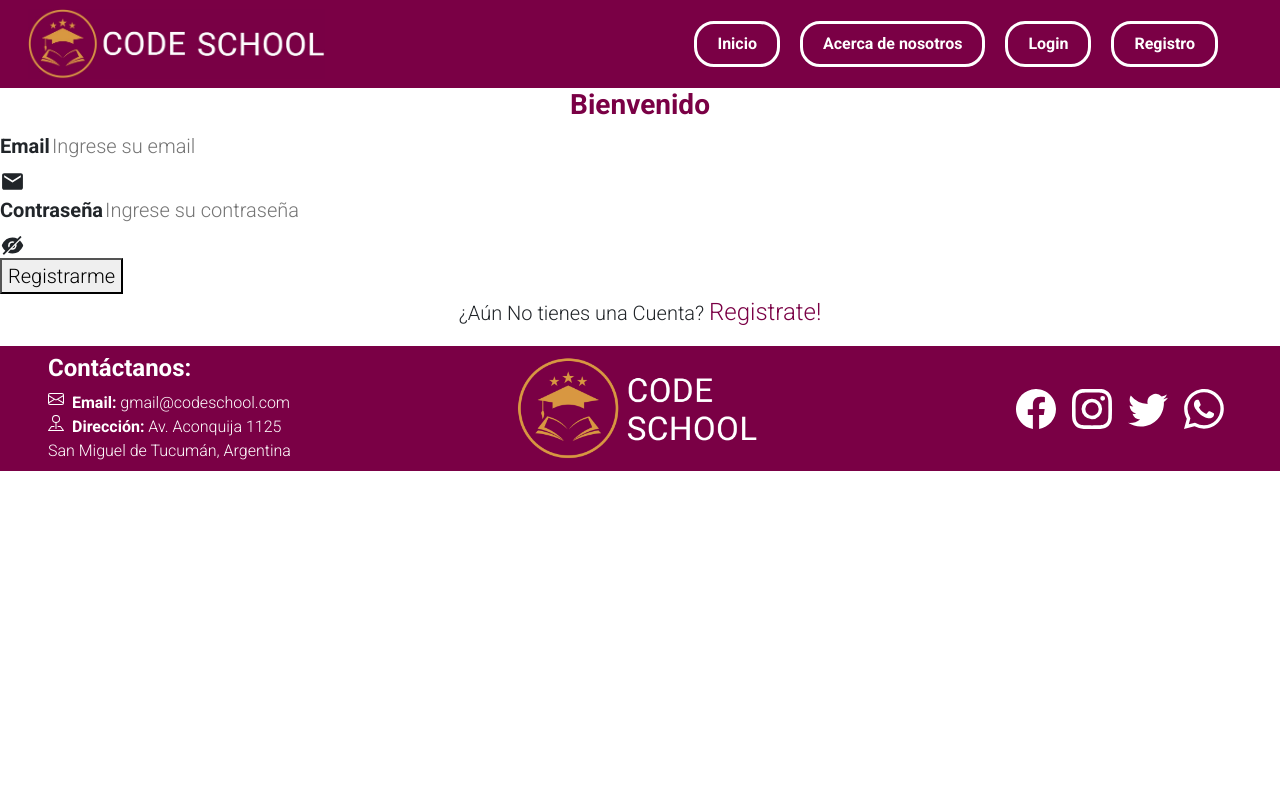
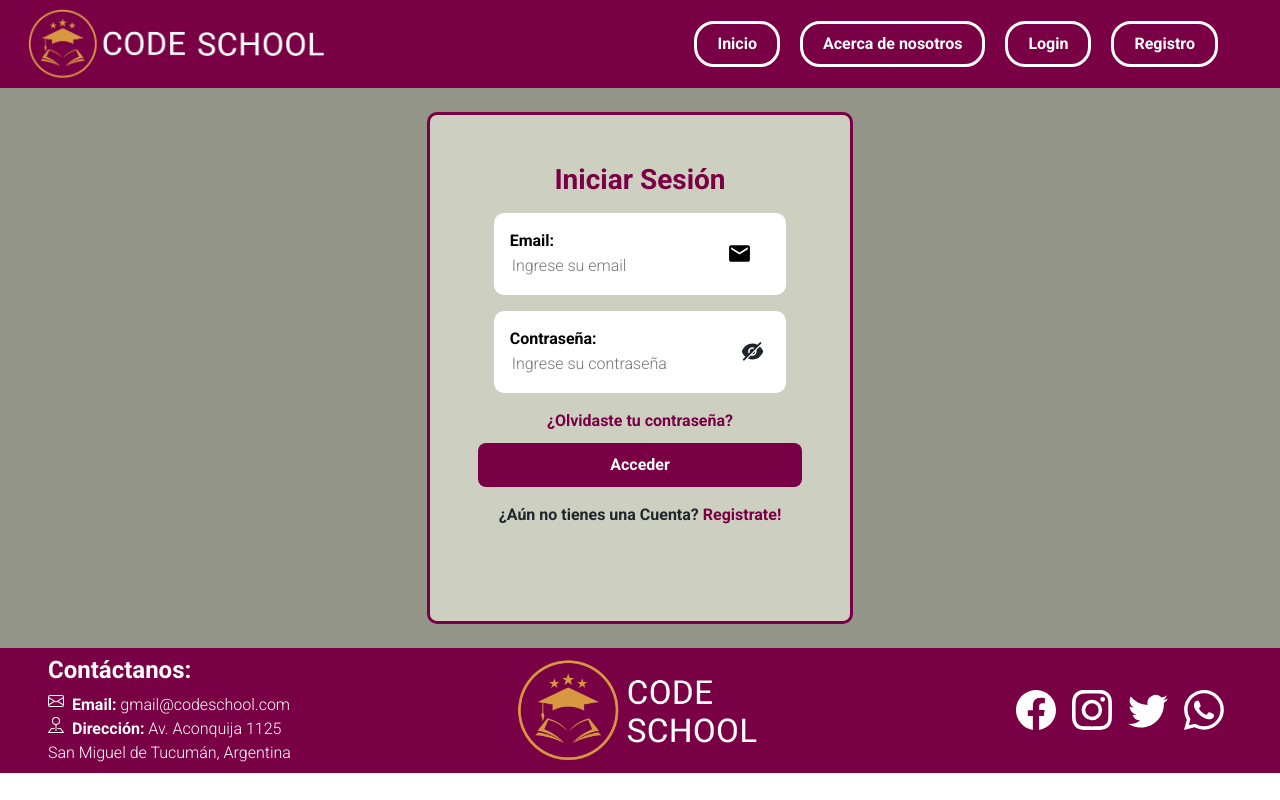
Before and after one commit to gsantolaya/school-project-frontend, a React (Create React App) app: page /login in a window 1280 px wide. Built offline with nearby package versions, Linux system fonts and the light colour scheme.

Commit message:
conectando register con la db

```diff
--- a/src/auth/pages/Auth.css
+++ b/src/auth/pages/Auth.css
@@ -1,25 +1,32 @@
-
-
-
-
-
-/* *{
+.authContainer {
+    background-color: #CDCFC0 !important;
+    width: 100vw;
+    min-height: 70vh;
+    color: #7a0045 !important;
+    display: flex;
+    align-items: center;
+    justify-content: center;
     padding: 0;
     margin: 0;
     box-sizing: border-box;
     outline: none
 }
+.formLoginContainer {
+    margin-top: 10px;
+    margin-bottom: 10px;
+    border: #7A0045 solid 3px;
+    border-radius: 8px;
+    min-width: 200px;
+    width: 60%;
+    max-width: 500px;
+    padding-left: 40px;
+    padding-right: 40px;
+    display: flex;
+    flex-direction: column;
+    justify-content: center;
 
-.containerAuth{
-    width: 100vw;
-    height: 90vh;
-    display: flex;
-    align-items: center;
-    justify-content: center;
-    background-color: #CDCFC0 ;
 }
-
-.formContainer{
+.formRegisterContainer {
     margin-top: 10px;
     margin-bottom: 20px;
     border: #7A0045 solid 3px;
@@ -31,40 +38,8 @@
     display: flex;
     flex-direction: column;
     justify-content: center;
-
 }
-@media (max-width: 820px) {
-    .formContainer {
-      width: 90%;
-      height: auto;
-    }
-  }
-
-.form{
-    margin-top: 20px;
-    display: flex;
-    flex-direction: column;
-    gap: 25px;
-    }
-
-    .inputContainer{
-        display: flex;
-        justify-content: space-between;
-        align-items: center;
-        background-color: #ececec;
-        padding: 10px;
-        border-radius: 8px;
-    }
-
-
-.left{
-        display: flex;
-        flex-direction: column ;
-        gap: 3px;
-        width: 80%;
-  }
-
-button{
+.loginButton {
     margin-top: 10px;
     border: none;
     width: 100%;
@@ -76,15 +51,43 @@ button{
     border-radius: 8px;
     transition-duration: 1s;
 }
-
-button:hover{
-    background-color:#f05aaf;
+.loginButton:hover {
+    background-color: #f05aaf;
     color: white;
 
 }
-
-link{
+.loginLink {
     cursor: pointer;
+    color: #7A0045;
+    text-decoration: none;
+    cursor: "pointer";
+}
+.loginLink:hover{
+    color: #7A0045;
+    text-decoration:underline
+}
+.left{
+    display: flex;
+    flex-direction: column ;
+    gap: 3px;
+    width: 80%;
+}
+.inputContainer{
+    display: flex;
+    justify-content: space-between;
+    align-items: center;
+    background-color: #ececec;
+    padding: 10px;
+    border-radius: 8px;
     color: black;
-    text-decoration: none;
-} */
+}
+@media (max-width: 820px) {
+    .inputContainer {
+        display: flex;
+        justify-content: space-between;
+        align-items: center;
+        background-color: #ececec;
+        padding: 10px;
+        border-radius: 8px;
+    }
+}
--- /dev/null
+++ b/src/auth/pages/LoginScreen.css
@@ -0,0 +1,76 @@
+.loginContainer {
+    background-color: #95968a !important;
+    min-height: 70vh;
+    color: #7a0045 !important;
+    display: flex;
+    justify-content: center;
+}
+
+.formLogin {
+    background-color: #CDCFC0 !important;
+    border: #7a0045 solid 3px;
+    border-radius: 10px;
+}
+
+.loginTitle {
+    color: #7a0045;
+    font-weight: bold;
+    text-align: center;
+}
+
+.formGroupLogin {
+    background-color: white;
+    border-radius: 10px;
+    color: black;
+    font-weight: bold;
+    display: flex;
+}
+
+.spamLogin {
+    color: red;
+    text-decoration: none;
+    font-weight: lighter;
+}
+
+.inputLogin {
+    border: 0px;
+}
+
+.inputLogin:focus {
+    outline: none;
+    border-bottom-color: #ccc;
+}
+
+.loginButton {
+    margin-top: 10px;
+    border: none;
+    width: 100%;
+    padding: 10px 0;
+    cursor: pointer;
+    font-weight: bold;
+    color: white;
+    background-color: #7A0045;
+    border-radius: 8px;
+    transition-duration: 1s;
+}
+
+.loginButton:hover {
+    background-color: #f05aaf;
+    color: white;
+
+}
+.registerLink{
+    color: #7A0045;
+    text-decoration: none;
+}
+.registerLink:hover{
+    color: #7A0045;
+    text-decoration: underline;
+}
+@media screen and (max-width: 576px) {
+    .formLogin {
+        min-height: 70vh;
+        border: none;
+        border-radius: 0px;
+    }
+}
--- a/src/auth/pages/LoginScreen.jsx
+++ b/src/auth/pages/LoginScreen.jsx
@@ -3,10 +3,10 @@ import { Link, useNavigate } from "react-router-dom";
 import { useForm } from "react-hook-form";
 import axios from "axios";
 import Form from "react-bootstrap/Form";
-import "./Auth.css";
+import "./LoginScreen.css";
 import { tokenIsValid } from "../../utils/TokenIsValid";
 import { MdEmail } from "react-icons/md";
-import { AiFillEye, AiFillEyeInvisible} from "react-icons/ai";
+import { AiFillEye, AiFillEyeInvisible } from "react-icons/ai";
 
 
 export const LoginScreen = () => {
@@ -19,9 +19,7 @@ export const LoginScreen = () => {
   } = useForm();
 
   const Submit = (data) => {
-    console.log(data);
-    axios
-      .post("http://localhost:8060/api/users/login", data)
+    axios.post("http://localhost:8060/api/users/login", data)
       .then((res) => {
         let value = res.data.token;
         localStorage.setItem("token", value);
@@ -37,84 +35,41 @@ export const LoginScreen = () => {
   }, [navigate]);
 
   return (
-
-    <div className="containerAuth">
-      <div className="formContainer">
-        <h3
-          className="text-center fw-bolder fs-3"
-          style={{ color: " #7A0045" }}
-        >
-          Bienvenido
-        </h3>
+    <div className="loginContainer">
+      <div className="formLogin col-12 col-md-4 py-5 m-md-4 pt-md-5 px-md-5 pb-md-4">
+        <h3 className="loginTitle mb-3">Iniciar Sesión</h3>
         <Form onSubmit={handleSubmit(Submit)}>
-          <Form.Group className="inputContainer" controlId="formBasicEmail">
-            <div className="left">
-              <Form.Label className="fs-5 fw-bold">Email</Form.Label>
-              <input
-                className="fs-5 border-0 "
-                style={{ color: "#2f2f2f", background: "inherit" }}
-                type="email"
-                placeholder="Ingrese su email"
-
-                id="email"
-                name="email"
-                {...register("email", { required: true })}
-              />
-              {errors?.email && (
-                <span className="text-danger">Este campo es requerido</span>
-              )}
+          <Form.Group className="formGroupLogin p-3 m-3" controlId="formBasicEmail">
+            <div className="col-10">
+              <Form.Label className="d-inline">Email:</Form.Label>
+              <input className="inputLogin d-block" type="email" placeholder="Ingrese su email" id="email" name="email" {...register("email", { required: true })} />
+              {errors?.email && (<span className="spamLogin">Este campo es requerido</span>)}
             </div>
-            <MdEmail size={25}/>
-
+            <div className="d-flex align-items-center">
+              <MdEmail size={25} />
+            </div>
           </Form.Group>
-
-          <Form.Group className=" inputContainer" controlId="formBasicPassword">
-            <div className="left">
-              <Form.Label className="fs-5 fw-bold">Contraseña</Form.Label>
-              <input
-                className="fs-5  border-0 "
-                style={{ color: "#2f2f2f", background: "inherit" }}
-                type={showPassword ? "text": "password"}
-                placeholder="Ingrese su contraseña"
-                id="password"
-                name="password"
-                {...register("password", {
-                  required: true,
-                  pattern: /^(?=.*[a-z])(?=.*[A-Z])(?=.*\d)[a-zA-Z\d]{6,}$/,
-                })}
-              />
-              {errors?.password && (
-                <span className="text-danger">Este campo es requerido. </span>
-              )}
-              {errors?.password && errors.password.type === "pattern" && (
-                <span className="text-danger">
-                  La contraseña debe tener al menos 6 caracteres, una mayuscula
-                  y un numero
-                </span>
-              )}
+          <Form.Group className="formGroupLogin p-3 m-3" controlId="formBasicPassword">
+            <div className="col-10">
+              <Form.Label className="d-inline">Contraseña:</Form.Label>
+              <input className="inputLogin d-block" type={showPassword ? "text" : "password"} placeholder="Ingrese su contraseña" id="password" name="password"
+                {...register("password", { required: true, pattern: /^(?=.*[a-z])(?=.*[A-Z])(?=.*\d)[a-zA-Z\d]{6,}$/, })} />
+              {errors?.password && (<span className="spamLogin">Este campo es requerido. </span>)}
+              {errors?.password && errors.password.type === "pattern" &&
+                (<span className="spamLogin">La contraseña debe tener al menos 6 caracteres, una mayuscula y un número.</span>)}
             </div>
-            <div onClick={()=>setShowPassword(!showPassword)} >
-            {showPassword ? <AiFillEye size={25}/> : <AiFillEyeInvisible size={25}/>}
-
+            <div className="d-flex align-items-center btn" onClick={() => setShowPassword(!showPassword)}>
+              {showPassword ? <AiFillEye size={25} /> : <AiFillEyeInvisible size={25} />}
             </div>
-
           </Form.Group>
-
-          <button className="fs-5" type="submit">
-            Registrarme
-          </button>
-          <p className="text-center fs-5">
-            ¿Aún No tienes una Cuenta?{" "}
-            <Link
-              className="fs-4"
-              to={"/register"}
-              style={{
-                textDecoration: "none",
-                color: " #7A0045",
-                cursor: "pointer",
-              }}
-            >
-              Registrate!
+          <div className="text-center">
+            <Link className="registerLink " to={"/error404"}><b>¿Olvidaste tu contraseña?</b></Link>
+          </div>
+          <button className="loginButton" type="submit">Acceder</button>
+          <p className="text-dark fw-bold mt-3 text-center">
+            ¿Aún no tienes una Cuenta?{" "}
+            <Link className="registerLink" to={"/register"}>
+              <b>Registrate!</b>
             </Link>
           </p>
         </Form>
--- a/src/auth/pages/RegisterScreen.jsx
+++ b/src/auth/pages/RegisterScreen.jsx
@@ -1,4 +1,3 @@
-
 import React, { useEffect, useState } from 'react';
 import Form from "react-bootstrap/Form";
 import { useForm } from "react-hook-form";
@@ -6,12 +5,16 @@ import { Link, useNavigate } from "react-router-dom";
 import "./Auth.css";
 import { FaUserAlt } from "react-icons/fa";
 import { MdEmail } from "react-icons/md";
-import { AiFillEye, AiFillEyeInvisible} from "react-icons/ai";
+import { AiFillEye, AiFillEyeInvisible } from "react-icons/ai";
 import { tokenIsValid } from '../../utils/TokenIsValid';
-
+import axios from "axios";
+import emailjs from '@emailjs/browser';
 
 export const RegisterScreen = () => {
   const [showPassword, setShowPassword] = useState(false);
+  const [users, setUsers] = useState([]);
+  const [emailExists, setEmailExists] = useState(false);
+
   const navigate = useNavigate();
   const {
     register,
@@ -19,108 +22,154 @@ export const RegisterScreen = () => {
     formState: { errors },
   } = useForm();
 
+  const checkEmailExists = (email) => {
+    return users.some(user => user.email === email);
+  };
+
   const Submit = (data) => {
-    console.log(data);
+    const { email } = data;
+    if (checkEmailExists(email)) {
+      setEmailExists(true);
+      return;
+    }
+
+    console.log({
+      ...data,
+      "isAdmin": false,
+      "isActivated": true
+    });
+
+    axios.post("http://localhost:8060/api/users", {
+      ...data,
+      "isAdmin": false,
+      "isActivated": true
+    })
+      .then((res) => {
+        alert('usuario creado');
+        const templateParams = {
+          from_name: 'CODE SCHOOL',
+          to_name: `${data.firstName} ${data.lastName}`,
+          to_email: `${data.email}`
+        };
+        emailjs.send('service_5ww2agm', 'template_on5t7by', templateParams, '7vD0FeJBpJC_JXRfq')
+          .then((response) => {
+            console.log('SUCCESS!', response.status, response.text);
+          }, (err) => {
+            console.log('FAILED...', err);
+          });
+      })
+      .catch((err) => console.log(err));
   };
 
   useEffect(() => {
+    axios.get('http://localhost:8060/api/users')
+      .then((response) => {
+        setUsers(response.data);
+      })
+      .catch((err) => console.log(err));
+
     if (tokenIsValid()) {
       navigate("/home");
     }
   }, [navigate]);
 
   return (
-    <div className="containerAuth">
-      <div className="formContainer m-auto">
-        <h3
-          className="text-center fw-bolder fs-3"
-          style={{ color: " #7A0045" }}
-        >
-          Bienvenido a la Página{" "}
-        </h3>
-        <h2
-          className="text-center fw-bolder fs-2"
-          style={{ color: " #7A0045" }}
-        >
-          De Registro
-        </h2>
+    <div className="authContainer">
+      <div className="formRegisterContainer m-auto">
+        <h3 className="text-center fw-bolder fs-3">Bienvenido a la Página</h3>
+        <h2 className="text-center fw-bolder fs-2">De Registro</h2>
         <Form onSubmit={handleSubmit(Submit)}>
           <Form.Group className="inputContainer" controlId="formBasicEmail">
             <div className="left">
               <Form.Label className="fs-5 fw-bold">Nombre</Form.Label>
               <input
-                className="fs-5  border-0 "
+                className="fs-5 border-0"
                 style={{ color: "#2f2f2f", background: "inherit" }}
                 type="text"
                 placeholder="Ingrese su nombre"
                 id="firstName"
-                name="fistName"
-                {...register("fistName",{ required: true })}
+                name="firstName"
+                {...register("firstName", { required: true })}
               />
-              {errors?.fistName && <span className="text-danger">Este campo es requerido</span>}
+              {errors?.firstName && (
+                <span className="text-danger">Este campo es requerido</span>
+              )}
             </div>
-           <FaUserAlt size={25} />
-
+            <FaUserAlt size={25} />
           </Form.Group>
 
           <Form.Group className="inputContainer" controlId="formBasicEmail">
             <div className="left">
               <Form.Label className="fs-5 fw-bold">Apellido</Form.Label>
               <input
-                className="fs-5  border-0 "
+                className="fs-5 border-0"
                 style={{ color: "#2f2f2f", background: "inherit" }}
                 type="text"
                 placeholder="Ingrese su apellido"
                 id="lastName"
                 name="lastName"
-                {...register("lastName",{ required: true })}
+                {...register("lastName", { required: true })}
               />
-                  {errors?.lastName && <span className="text-danger">Este campo es requerido</span>}
+              {errors?.lastName && (
+                <span className="text-danger">Este campo es requerido</span>
+              )}
             </div>
-            <FaUserAlt size={25}/>
+            <FaUserAlt size={25} />
           </Form.Group>
 
           <Form.Group className="inputContainer" controlId="formBasicEmail">
             <div className="left">
               <Form.Label className="fs-5 fw-bold">Email</Form.Label>
               <input
-                className="fs-5 border-0 "
+                className="fs-5 border-0"
                 style={{ color: "#2f2f2f", background: "inherit" }}
                 type="email"
                 placeholder="Ingrese su email"
                 id="email"
                 name="email"
-                {...register("email",{ required: true })}
+                {...register("email", { required: true })}
               />
-              {errors?.email && <span className="text-danger">Este campo es requerido</span>}
+              {errors?.email && (
+                <span className="text-danger">Este campo es requerido</span>
+              )}
+              {emailExists && (
+                <span className="text-danger">El email ya ha sido registrado</span>
+              )}
             </div>
-            <MdEmail size={25}/>
+            <MdEmail size={25} />
           </Form.Group>
 
-          <Form.Group className=" inputContainer" controlId="formBasicPassword">
+          <Form.Group className="inputContainer" controlId="formBasicPassword">
             <div className="left">
               <Form.Label className="fs-5 fw-bold">Contraseña</Form.Label>
               <input
-                className="fs-5  border-0 "
+                className="fs-5 border-0"
                 style={{ color: "#2f2f2f", background: "inherit" }}
-                type={showPassword ? "text": "password"}
+                type={showPassword ? "text" : "password"}
                 placeholder="Ingrese su contraseña"
                 id="password"
                 name="password"
-                {...register("password",{ required: true , pattern: /^(?=.*[a-z])(?=.*[A-Z])(?=.*\d)[a-zA-Z\d]{6,}$/})}
+                {...register("password", {
+                  required: true,
+                  pattern: /^(?=.*[a-z])(?=.*[A-Z])(?=.*\d)[a-zA-Z\d]{6,}$/,
+                })}
               />
-              {errors?.password && <span className="text-danger">Este campo es requerido. </span>}
-           {errors?.password && errors.password.type === "pattern" && <span className="text-danger">La contraseña debe tener al menos 6 caracteres, una mayuscula y un numero</span>}
+              {errors?.password && (
+                <span className="text-danger">
+                  Este campo es requerido.
+                </span>
+              )}
+              {errors?.password && errors.password.type === "pattern" && (
+                <span className="text-danger">
+                  La contraseña debe tener al menos 6 caracteres, una mayúscula y un número
+                </span>
+              )}
             </div>
-            <div onClick={()=>setShowPassword(!showPassword)} >
-            {showPassword ? <AiFillEye size={25}/> : <AiFillEyeInvisible size={25}/>}
+            <div onClick={() => setShowPassword(!showPassword)}>
+              {showPassword ? <AiFillEye size={25} /> : <AiFillEyeInvisible size={25} />}
             </div>
-
           </Form.Group>
-
-          <button className="fs-5" type="submit">
-            Registrarme
-          </button>
+          <button className="fs-5" type="submit">Registrarme</button>
           <p className="text-center fs-5">
             ¿Ya tienes una cuenta?{" "}
             <Link
@@ -138,7 +187,5 @@ export const RegisterScreen = () => {
         </Form>
       </div>
     </div>
-
-
   );
 };
--- a/src/router/AppRouter.jsx
+++ b/src/router/AppRouter.jsx
@@ -36,7 +36,7 @@ export const AppRouter = () => {
             <Route path="/home/newStudent" element={<NewStudentScreen />} />
             <Route path="/home/myStudentInformation" element={<MyStudentInformationScreen />} />
           </Route>
-          <Route path="*" element={<Error404Screen/>} />
+          <Route path="/error404" element={<Error404Screen/>} />
         </Routes>
         <Footer />
       </BrowserRouter>
```
Also changed, not shown: src/Error404Screen.jsx (+32 -32 lines), src/home/pages/NewStudentScreen.jsx (+1 -6 lines).
